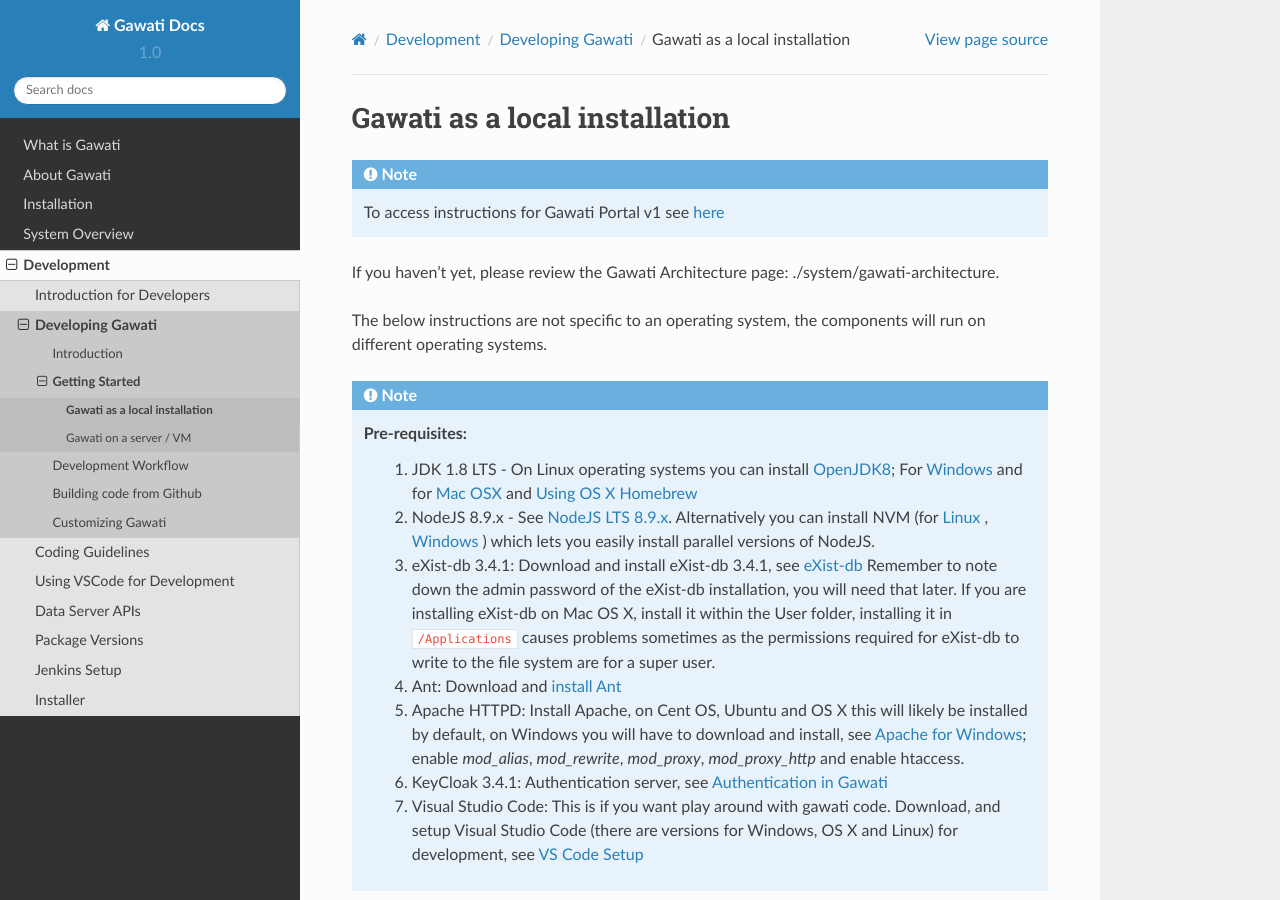
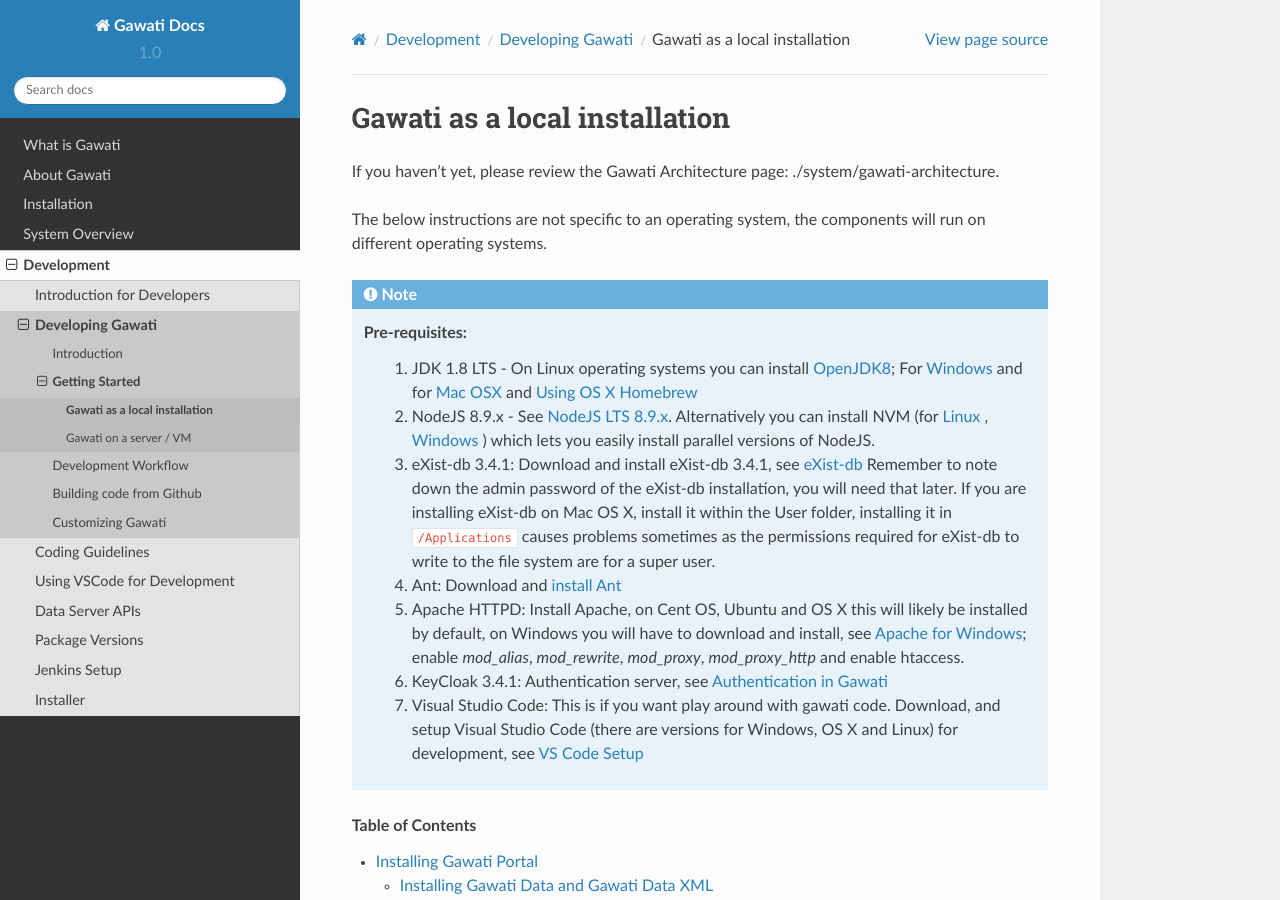
Before and after one commit to gawati/gawati-docs, a Sphinx documentation site: the page built from docs/source/development/dev-env-local.rst, in a window 1280 px wide and 900 px high. Built offline with Sphinx 7.4.7 and the Read the Docs theme 2.0.0, drawn with Linux system fonts in a browser that asks for light colours.

Commit message:
Removing link to v1

```diff
--- a/docs/source/development/dev-env-local.rst
+++ b/docs/source/development/dev-env-local.rst
@@ -1,8 +1,5 @@
 Gawati as a local installation
 ##############################
-
-.. note::
-  To access instructions for Gawati Portal v1 see `here <./dev-env-local-v1>`_
 
 If you haven't yet, please review the Gawati Architecture page: :doc:`./system/gawati-architecture`.
 
```
